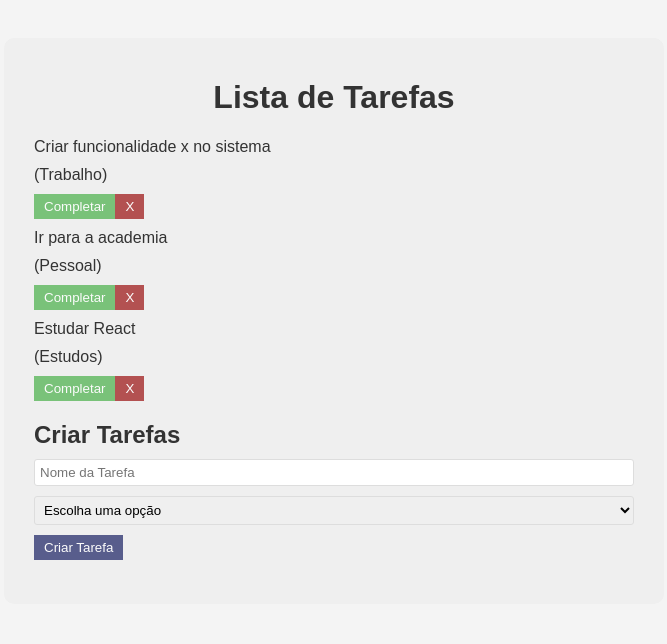
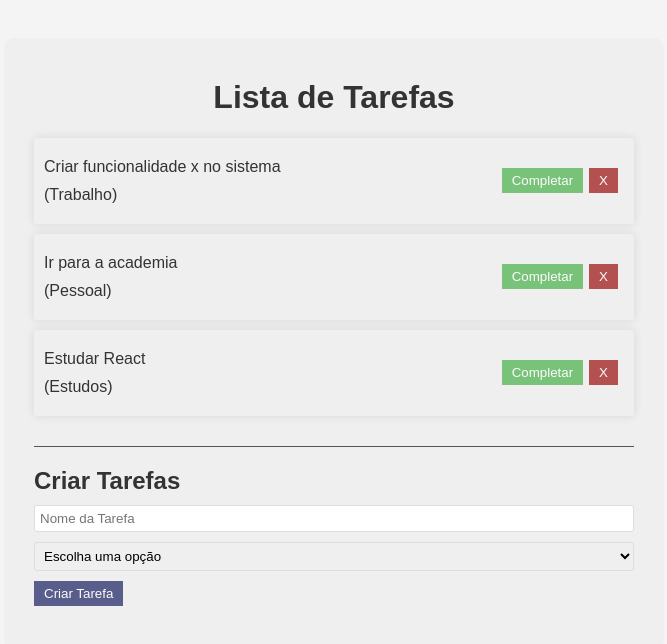
Before and after one commit to LucasAndersonnnn/To-do-List-c-React, a React (Vite) app: page / in a window 1280 px wide. Shown: the top 644 px of the page, without its empty margins (306-973 px from the left). Built offline with nearby package versions, Linux system fonts and the light colour scheme.

Commit message:
Layout e adicionado a função para adicionar novas tarefas a lista

```diff
--- a/src/App.css
+++ b/src/App.css
@@ -33,14 +33,31 @@ button {
   background-color: #333974;
   color: #FFF;
   padding: 5px 10px;
+  margin-right: 6px;
   border: none;
   cursor: pointer;
-  opacity: .8;
-  transition: .3s;
+  opacity: 0.8;
+  transition: 0.3s;
 }
 
 button:hover {
   opacity: 1;
+}
+
+.todo-list {
+  margin-bottom: 20px;
+  padding-bottom: 20px;
+  border-bottom: 1px solid #555;
+}
+
+.todo {
+  box-shadow: 0 0 10px rgba(0, 0, 0, 0.1);
+  padding: 10px;
+  margin-bottom: 10px;
+  border-radius: 3px;
+  display: flex;
+  justify-content: space-between;
+  align-items: center;
 }
 
 .complete {
--- a/src/App.jsx
+++ b/src/App.jsx
@@ -29,6 +29,21 @@ function App() {
     },
   ]);
 
+  const addTodo = (text, category) => {
+
+    const newTodos = [
+      ...todos,
+      {
+        id: Math.floor(Math.random() * 10000),
+        text,
+        category,
+        isCompleted: false,
+      },
+    ];
+
+    setTodos(newTodos)
+  };
+
   return <div className ="app">
     <h1>Lista de Tarefas</h1>
     <div className="todo-list">
@@ -36,7 +51,7 @@ function App() {
         <Todo key={todo.id}todo={todo} />
       ))}
     </div>
-    <TodoForm />
+    <TodoForm addTodo={addTodo} />
   </div>;
 }
 
--- a/src/components/TodoForm.jsx
+++ b/src/components/TodoForm.jsx
@@ -1,13 +1,13 @@
 import { useState } from 'react';
 
-const TodoForm = () => {
+const TodoForm = ({ addTodo }) => {
     const [value, setValue] = useState("")
     const [category, setCategory] = useState("")
 
     const handleSumit = (e) => {
         e.preventDefault();
         if(!value || !category) return;
-
+        addTodo(value, category);
         setValue("")
         setCategory("")
     }
```
